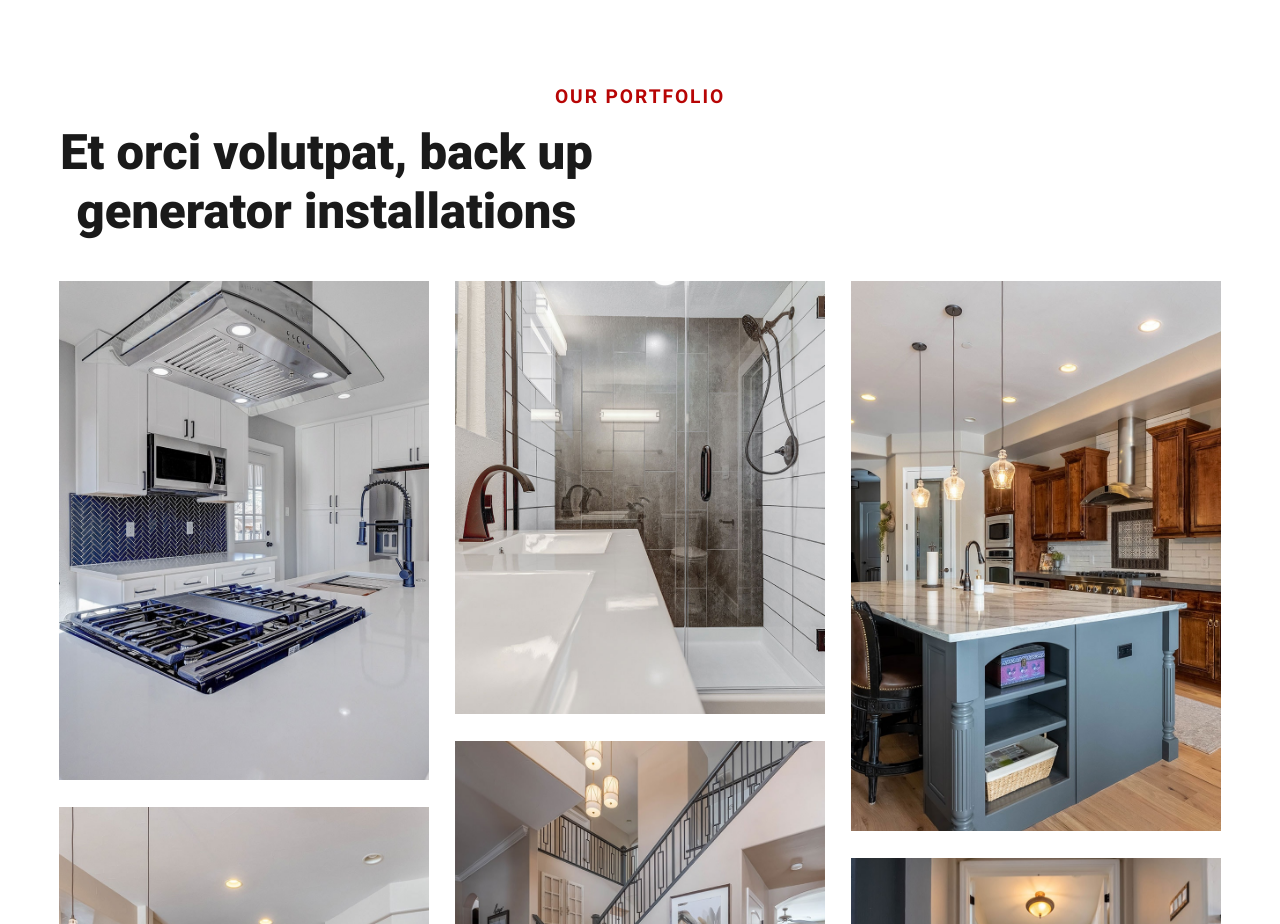
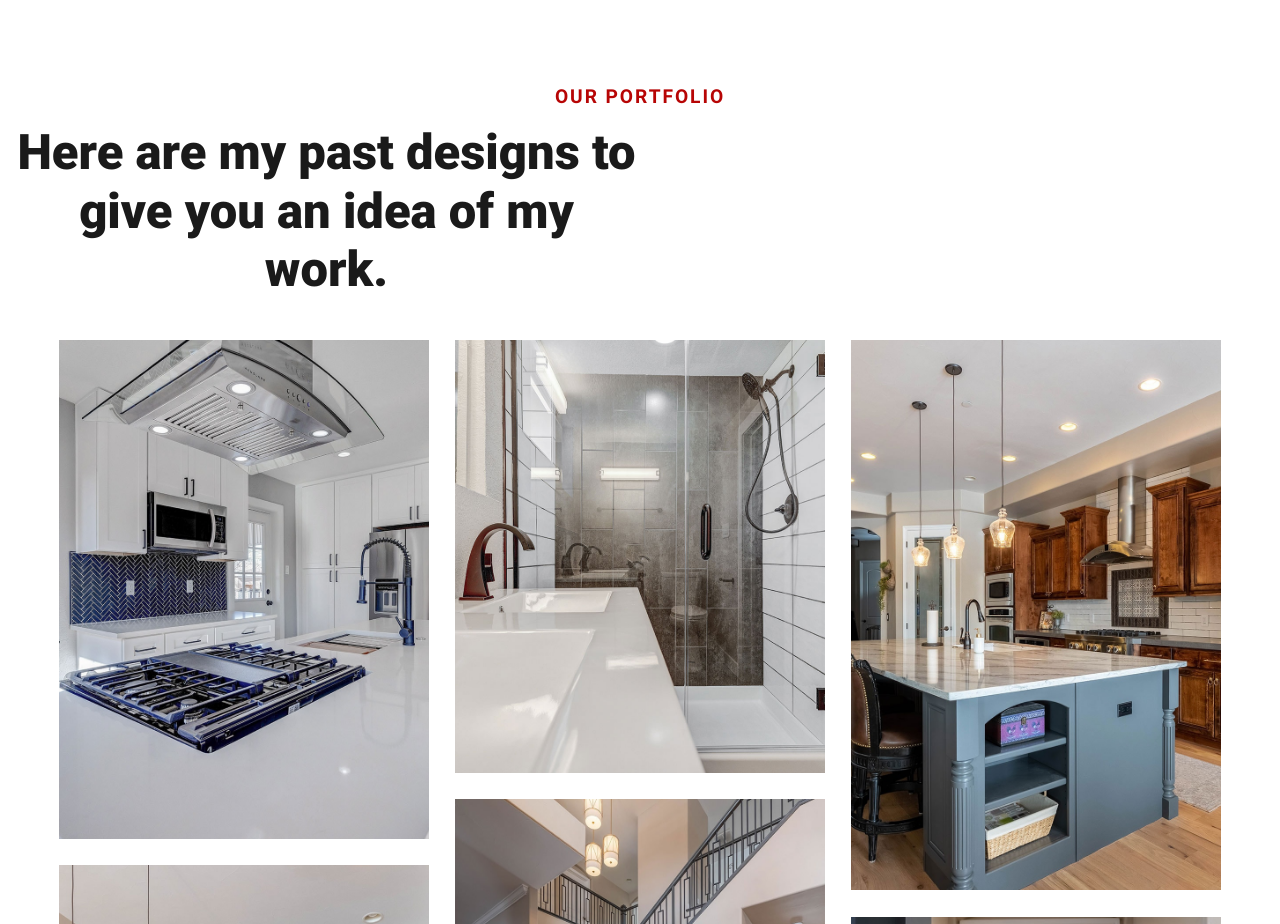
Before and after one commit to BrennenHammer/YCCustoms, an Eleventy site: page src/index.html in a window 1280 px wide. Shown: the part 3040-3964 px from the top of the page. Built offline with nearby package versions, Linux system fonts and the light colour scheme; Eleventy itself is replaced by a stand-in of ours; files that its build step writes are made by us from their sources.

Commit message:
past designs title

```diff
--- a/src/index.html
+++ b/src/index.html
@@ -339,7 +339,7 @@ eleventyNavigation:
         <div class="cs-container">
             <span class="cs-topper">Our Portfolio</span>
             <h2 class="cs-title">
-                Et orci volutpat, back up generator installations
+                Here are my past designs to give you an idea of my work.
             </h2>
             <div class="cs-image-group">
                 <!-- Row 1-->
```
